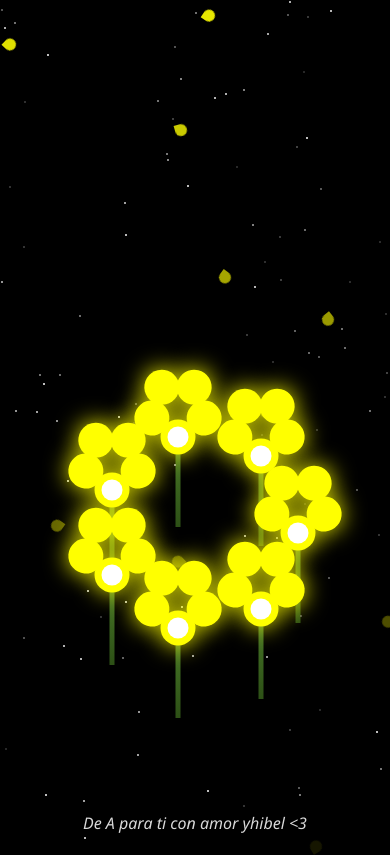
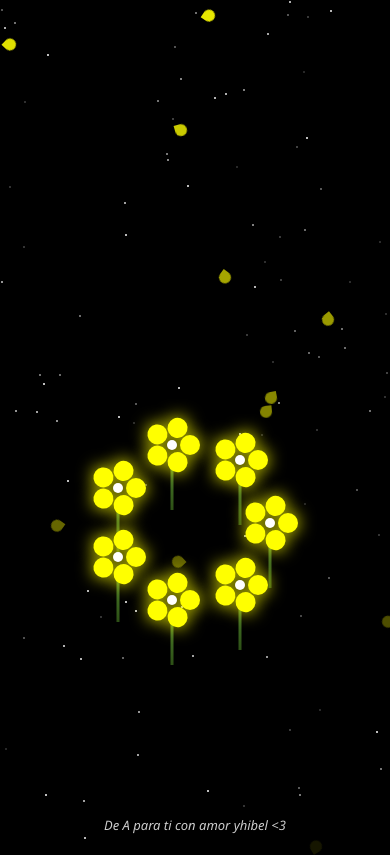
Before and after one commit to aalcocerzzz/lover, a plain HTML site: page index.html in a window 390 px wide. Drawn offline with Linux system fonts and the light colour scheme.

Commit message:
Update index.html

```diff
--- a/index.html
+++ b/index.html
@@ -2,7 +2,6 @@
 <html lang="es">
 <head>
   <meta charset="UTF-8">
-  <meta name="viewport" content="width=device-width, initial-scale=1.0, maximum-scale=1.0, user-scalable=no">
   <title>Flores Amarillas</title>
   <style>
     body {
@@ -20,7 +19,6 @@
       height: 100%;
       z-index: 0;
     }
-
     .star {
       position: absolute;
       width: 2px;
@@ -30,41 +28,37 @@
       opacity: 0.8;
       animation: twinkle 2s infinite alternate;
     }
-
     @keyframes twinkle {
       from { opacity: 0.2; }
       to { opacity: 1; }
     }
 
-    /* --- Flor con pétalos y centro --- */
+    /* --- Flor --- */
     .flower {
       position: absolute;
-      width: clamp(50px, 12vw, 80px); /* ajustable a pantalla */
-      height: clamp(50px, 12vw, 80px);
+      width: 50px;
+      height: 50px;
     }
-
     .petal {
       position: absolute;
-      width: 50%;
-      height: 50%;
+      width: 25px;
+      height: 25px;
       background: yellow;
       border-radius: 50%;
       top: 50%;
       left: 50%;
-      transform-origin: center -10px;
-      box-shadow: 0 0 20px yellow;
+      transform-origin: center center;
+      box-shadow: 0 0 15px yellow;
       animation: glow 1.5s infinite alternate;
     }
-
     @keyframes glow {
-      from { box-shadow: 0 0 10px yellow; }
-      to   { box-shadow: 0 0 25px yellow; }
+      from { box-shadow: 0 0 8px yellow; }
+      to   { box-shadow: 0 0 18px yellow; }
     }
-
     .center {
       position: absolute;
-      width: 30%;
-      height: 30%;
+      width: 14px;
+      height: 14px;
       background: white;
       border-radius: 50%;
       top: 50%;
@@ -72,15 +66,14 @@
       transform: translate(-50%, -50%);
       z-index: 2;
     }
-
     .stem {
       position: absolute;
-      width: 5px;
-      height: clamp(60px, 12vh, 90px); /* tallo escalable */
+      width: 3px;
+      height: 60px;
       background: linear-gradient(to bottom, #4A7C2A, #2D5016);
-      top: 50%;
+      top: 100%;
       left: 50%;
-      transform: translate(-50%, 0);
+      transform: translateX(-50%);
       z-index: -1;
     }
 
@@ -95,7 +88,6 @@
       opacity: 0.9;
       animation: fall linear forwards;
     }
-
     @keyframes fall {
       0%   { transform: translateY(-10vh) rotate(0deg); opacity: 1; }
       100% { transform: translateY(110vh) rotate(360deg); opacity: 0; }
@@ -104,14 +96,13 @@
     /* --- Estrella fugaz --- */
     .shooting-star {
       position: absolute;
-      width: 200px;
-      height: 3px;
+      width: 150px;
+      height: 2px;
       background: linear-gradient(90deg, white, transparent);
       opacity: 0.9;
       transform: rotate(-30deg);
       animation: shoot 1.5s ease-out forwards;
     }
-
     @keyframes shoot {
       from { transform: translateX(-200px) translateY(0) rotate(-30deg); opacity: 1; }
       to   { transform: translateX(100vw) translateY(100vh) rotate(-30deg); opacity: 0; }
@@ -124,12 +115,11 @@
       width: 100%;
       text-align: center;
       color: #FFD700;
-      font-size: clamp(20px, 5vw, 32px);
+      font-size: 26px;
       font-weight: bold;
       opacity: 0;
       animation: fadeIn 0.5s ease forwards;
     }
-
     @keyframes fadeIn {
       from { opacity: 0; transform: scale(0.8); }
       to { opacity: 1; transform: scale(1); }
@@ -142,17 +132,19 @@
       width: 100%;
       text-align: center;
       color: white;
-      font-size: clamp(12px, 3.5vw, 18px); /* escalable */
+      font-size: 16px;
       font-style: italic;
-      opacity: 0.85;
+      opacity: 0.8;
     }
 
-    /* --- Ajustes extra para pantallas pequeñas --- */
+    /* --- Ajustes móviles --- */
     @media (max-width: 600px) {
-      .flower { width: 70px; height: 70px; }
-      .stem { height: 90px; }
-      .message { font-size: 22px; }
-      .watermark { font-size: 16px; }
+      .flower { width: 40px; height: 40px; }
+      .petal { width: 20px; height: 20px; }
+      .center { width: 10px; height: 10px; }
+      .stem { height: 45px; }
+      .message { font-size: 18px; top: 15%; }
+      .watermark { font-size: 13px; }
     }
   </style>
 </head>
@@ -172,10 +164,10 @@
     starsContainer.appendChild(star);
   }
 
-  // --- flores con pétalos y tallo ---
-  const centerX = window.innerWidth / 2;
-  const centerY = window.innerHeight / 1.6;
-  const radius = Math.min(120, window.innerWidth / 4); // ajusta para móvil
+  // --- flores ---
+  let centerX = window.innerWidth / 2;
+  let centerY = window.innerHeight / 1.6;
+  let radius = window.innerWidth < 600 ? 80 : 110; // ✅ más compacto en móviles
   const flowerCount = 7;
 
   function createFlower(x, y) {
@@ -184,10 +176,11 @@
     flower.style.left = x + "px";
     flower.style.top = y + "px";
 
+    // pétalos distribuidos en círculo
     for (let i = 0; i < 5; i++) {
       const petal = document.createElement("div");
       petal.className = "petal";
-      petal.style.transform = `translate(-50%, -50%) rotate(${i * 72}deg)`;
+      petal.style.transform = `translate(-50%, -50%) rotate(${i * 72}deg) translate(18px)`;
       flower.appendChild(petal);
     }
 
@@ -204,8 +197,8 @@
 
   for (let i = 0; i < flowerCount; i++) {
     const angle = (i / flowerCount) * Math.PI * 2;
-    const x = centerX + radius * Math.cos(angle) - 30;
-    const y = centerY + radius * Math.sin(angle) - 30;
+    const x = centerX + radius * Math.cos(angle) - 25;
+    const y = centerY + radius * Math.sin(angle) - 25;
     createFlower(x, y);
   }
 
@@ -232,7 +225,7 @@
     if (Math.random() > 0.7) createShootingStar();
   }, 3000);
 
-  // --- frases al click ---
+  // --- frases ---
   const frases = [
     "Te quiero",
     "Eres hermosa",
```
